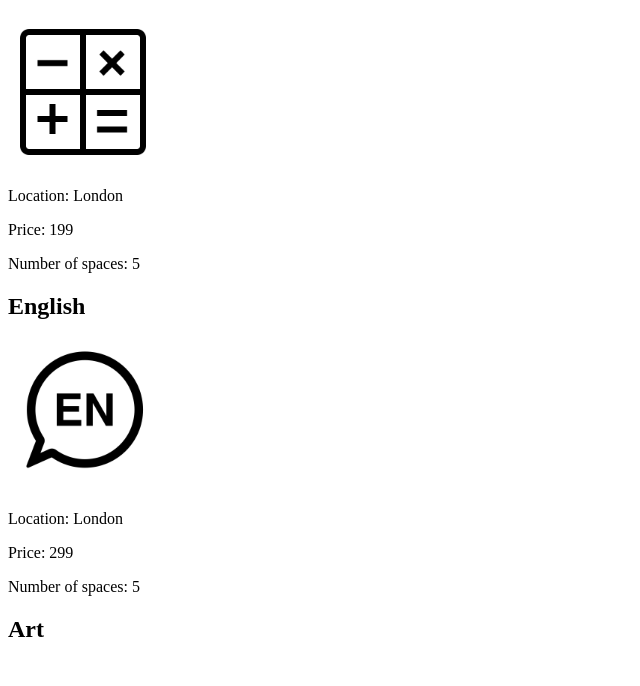
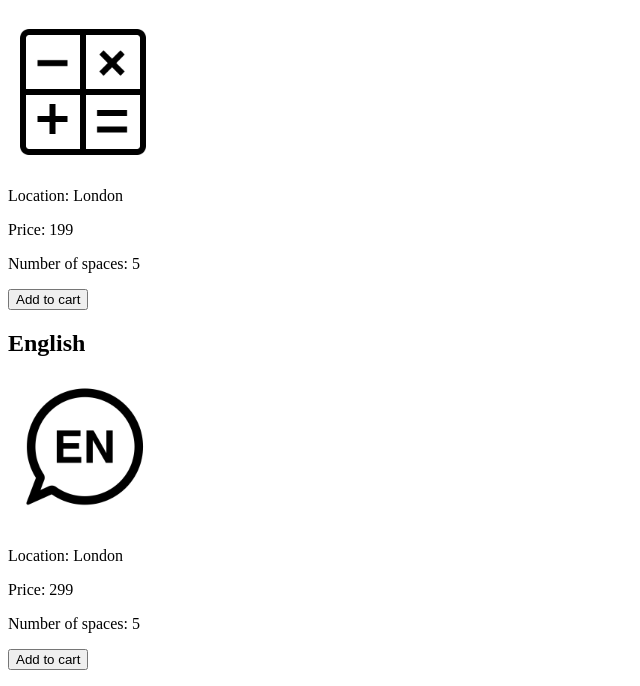
Before and after one commit to gurthebest/lesson-app, a plain HTML site: page index.html in a window 1280 px wide. Shown: the part 110-796 px from the top of the page, without its empty margins (0-640 px from the left). Drawn offline with nearby package versions, Linux system fonts and the light colour scheme.

Commit message:
Update index.html
I have added the 'addtoCart' Button

```diff
--- a/index.html
+++ b/index.html
@@ -28,11 +28,7 @@
                 <p>Number of spaces: {{item.availableInventory - cartItemCount}}</p>
 
 
-
-
-
-
-
+                <button @click='addToCart(item)' v-bind:disabled='!canAddToCart(item)'>Add to cart</button>
 
             </div>
 
```
